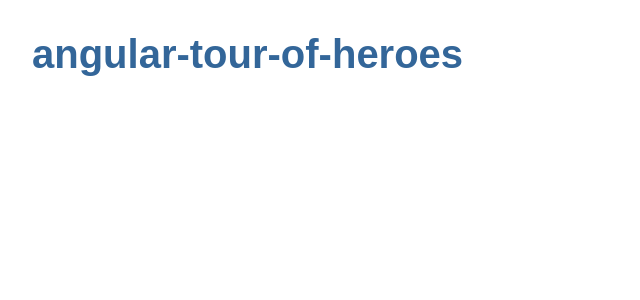
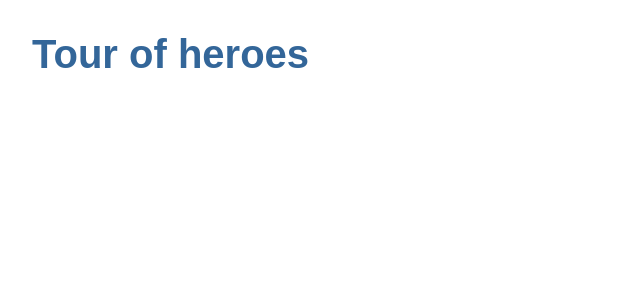
Before and after one commit to ranasobeid95/angular-tour-of-heroes, an Angular app: page / in a window 1280 px wide. Shown: the top 300 px of the page, without its empty margins (0-640 px from the left). Built offline with nearby package versions, Linux system fonts and the light colour scheme.

Commit message:
replace title with Tour of heroes #1

```diff
--- a/src/app/app.component.ts
+++ b/src/app/app.component.ts
@@ -3,8 +3,8 @@
 @Component({
   selector: 'app-root',
   templateUrl: './app.component.html',
-  styleUrls: ['./app.component.css']
+  styleUrls: ['./app.component.css'],
 })
 export class AppComponent {
-  title = 'angular-tour-of-heroes';
+  title = 'Tour of heroes';
 }
```
